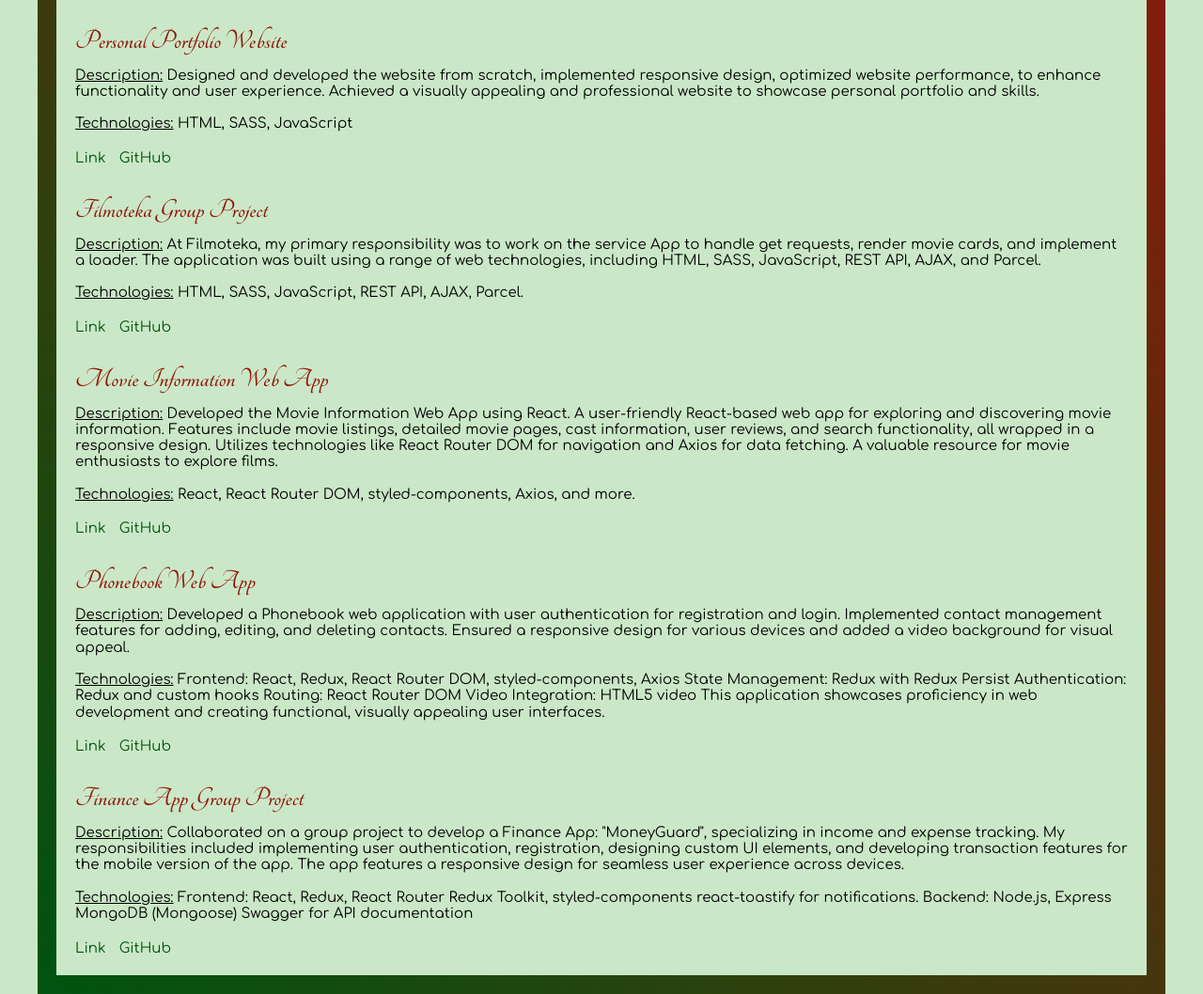
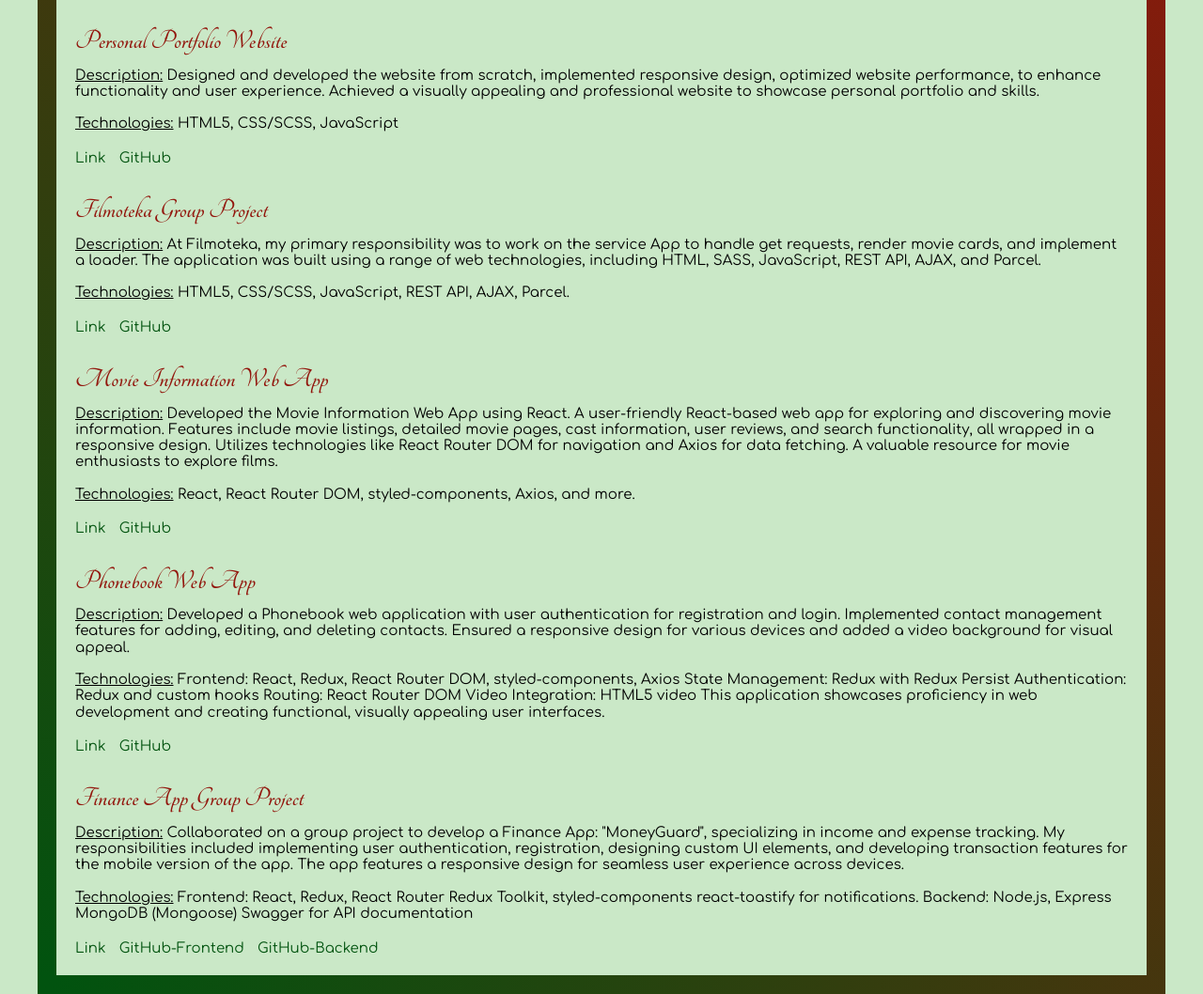
Before and after one commit to hordit/website, a website: page projects.html in a window 1280 px wide. Shown: the part 292-1350 px from the top of the page at 94% size. Drawn offline with Linux system fonts and the light colour scheme.

Commit message:
update link for github

```diff
--- a/projects.html
+++ b/projects.html
@@ -38,7 +38,7 @@
               personal portfolio and skills.
             </p>
             <br />
-            <p><u>Technologies:</u> HTML, SASS, JavaScript</p>
+            <p><u>Technologies:</u> HTML5, CSS/SCSS, JavaScript</p>
             <br />
           </div>
           <a class="link" href="https://hordit.github.io/website/">Link</a>
@@ -57,7 +57,7 @@
             </p>
             <br />
             <p>
-              <u>Technologies:</u> HTML, SASS, JavaScript, REST API, AJAX,
+              <u>Technologies:</u> HTML5, CSS/SCSS, JavaScript, REST API, AJAX,
               Parcel.
             </p>
             <br />
@@ -161,7 +161,8 @@
             <br />
           </div>
           <a class="link" href="https://anpa21.github.io/MoneyGuard/">Link</a>
-          <a class="link" href="https://github.com/ANPA21/MoneyGuard">GitHub</a>
+          <a class="link" href="https://github.com/hordit/MoneyGuard">GitHub-Frontend</a>
+          <a class="link" href="https://github.com/hordit/MoneyGuardBackend">GitHub-Backend</a>
         </section>
       </main>
     </body>
```
